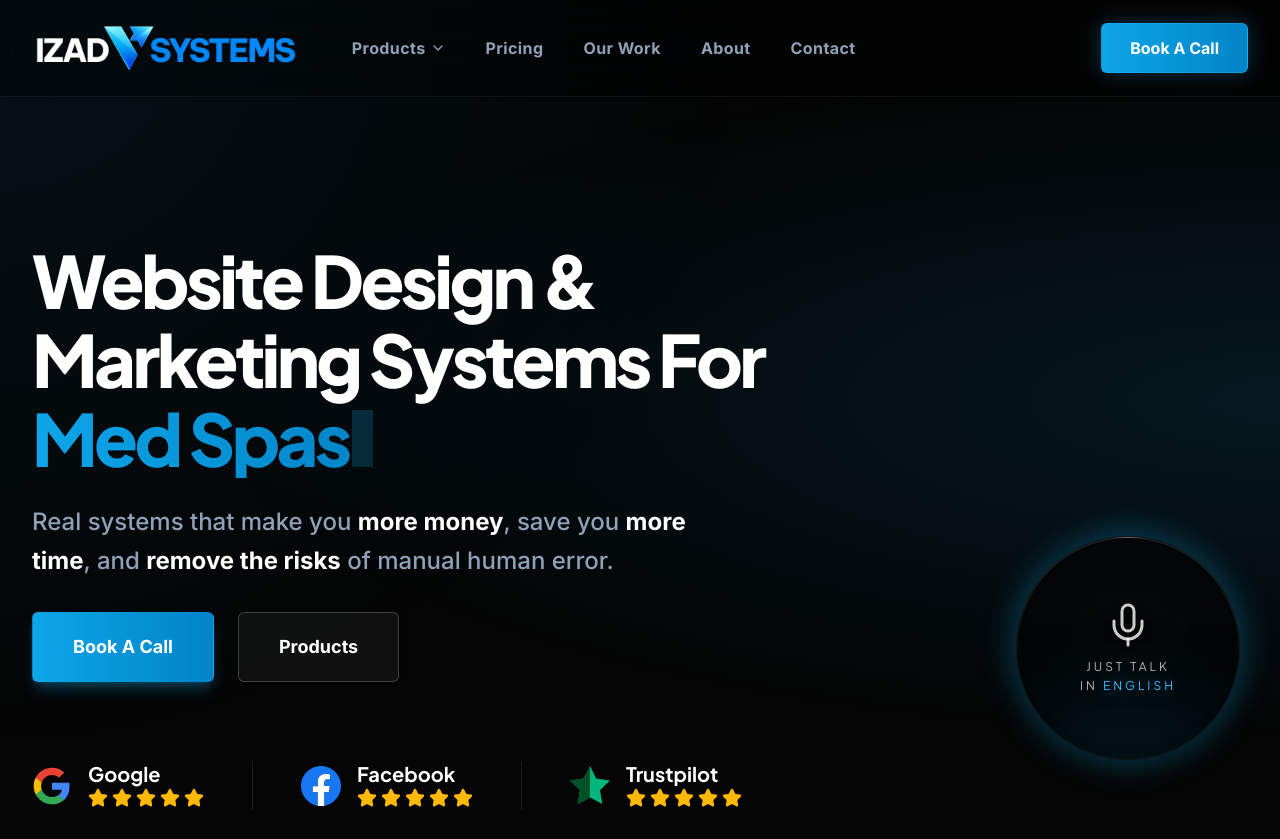
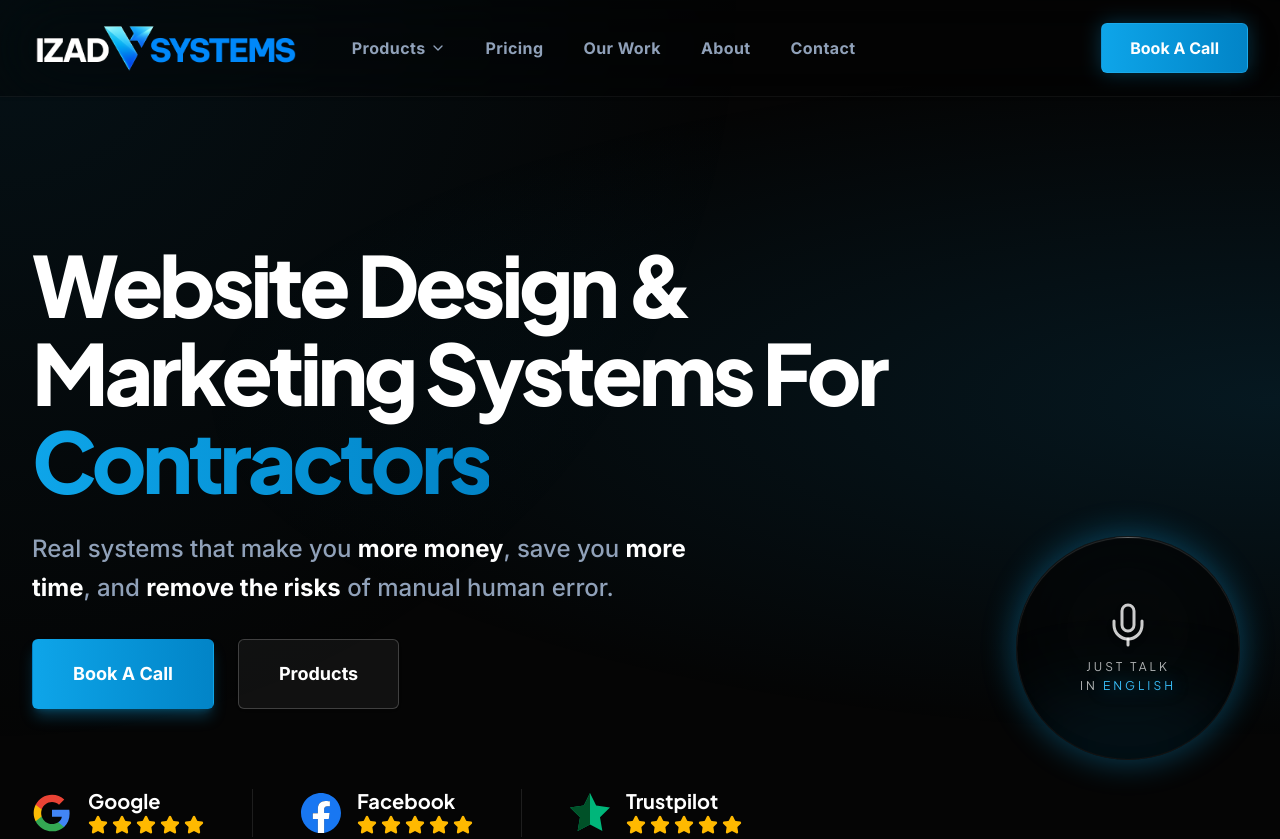
Before and after one commit to MarcelAIG/IZAD-SYSTEMS, a React (Vite) app: page / in a window 1280 px wide. Shown: the top 839 px of the page. Built offline with nearby package versions, Linux system fonts and the light colour scheme.

Commit message:
last last ones

```diff
--- a/src/components/Hero.tsx
+++ b/src/components/Hero.tsx
@@ -1,87 +1,7 @@
 import { motion } from 'motion/react';
 import { ArrowRight } from 'lucide-react';
 import { Link } from 'react-router-dom';
-import { useState, useEffect } from 'react';
 import { TrustedBy } from './TrustedBy';
-
-const TypewriterOnce = ({ text, delay = 0 }: { text: string, delay?: number }) => {
-  const characters = text.split("");
-  return (
-    <span className="inline-block whitespace-pre-wrap">
-      {characters.map((char, index) => (
-        <motion.span
-          key={index}
-          initial={{ opacity: 0 }}
-          animate={{ opacity: 1 }}
-          transition={{ duration: 0.015, delay: delay + index * 0.015 }}
-        >
-          {char}
-        </motion.span>
-      ))}
-    </span>
-  );
-};
-
-const TypewriterLoop = ({ phrasesList, delayStart = 0 }: { phrasesList: string[], delayStart?: number }) => {
-  const [text, setText] = useState("");
-  const [isDeleting, setIsDeleting] = useState(false);
-  const [loopNum, setLoopNum] = useState(0);
-  const [typingSpeed, setTypingSpeed] = useState(150);
-  const [hasStarted, setHasStarted] = useState(false);
-
-  // Initial delay before the loop starts
-  useEffect(() => {
-    const timer = setTimeout(() => {
-      setHasStarted(true);
-    }, delayStart * 1000);
-    return () => clearTimeout(timer);
-  }, [delayStart]);
-
-  useEffect(() => {
-    if (!hasStarted) return;
-
-    const timer = setTimeout(() => {
-      const i = loopNum % phrasesList.length;
-      const fullText = phrasesList[i];
-
-      setText(
-        isDeleting
-          ? fullText.substring(0, text.length - 1)
-          : fullText.substring(0, text.length + 1)
-      );
-
-      // Speed configuration:
-      // Typing is faster (40ms), Deleting is very fast (20ms)
-      setTypingSpeed(isDeleting ? 20 : 40);
-
-      if (!isDeleting && text === fullText) {
-        // Pause at the end of the typed word for 2.5 seconds
-        setTimeout(() => setIsDeleting(true), 2500);
-      } else if (isDeleting && text === "") {
-        // Pause briefly before typing the next word
-        setIsDeleting(false);
-        setLoopNum(loopNum + 1);
-        setTypingSpeed(300);
-      }
-    }, typingSpeed);
-
-    return () => clearTimeout(timer);
-  }, [text, isDeleting, loopNum, typingSpeed, hasStarted]);
-
-  return (
-    <span className="inline">
-      {text}
-      {hasStarted && (
-        <motion.span
-          initial={{ opacity: 0 }}
-          animate={{ opacity: [0, 1, 0] }}
-          transition={{ repeat: Infinity, duration: 0.8 }}
-          className="inline-block w-[0.4ch] h-[0.8em] bg-brand-500 ml-1 align-baseline"
-        />
-      )}
-    </span>
-  );
-};
 
 export function Hero() {
   return (
@@ -91,13 +11,10 @@ export function Hero() {
 
 
         <div className="text-left max-w-4xl flex flex-col items-start mt-8 relative z-10">
-          <h1 className="text-5xl md:text-6xl lg:text-7xl font-extrabold tracking-tighter text-white mb-6 leading-[1.1] font-display min-h-[3em] md:min-h-[2.2em]">
+          <h1 className="text-6xl md:text-[4.25rem] lg:text-[5.25rem] font-extrabold tracking-tighter text-white mb-6 leading-[1.05] font-display">
             Website Design & Marketing Systems For <br className="hidden lg:block" />
             <span className="text-transparent bg-clip-text bg-gradient-to-r from-brand-500 to-brand-600 inline-block mt-2 lg:mt-0">
-              <TypewriterLoop
-                phrasesList={["Contractors", "Med Spas", "Dental clinics", "Beauty salons"]}
-                delayStart={0.2}
-              />
+              Contractors
             </span>
           </h1>
 
--- a/src/components/Navbar.tsx
+++ b/src/components/Navbar.tsx
@@ -1,4 +1,4 @@
-import { Menu, X, ArrowRight, ChevronDown, Globe, MessageSquare, Calendar } from 'lucide-react';
+import { Menu, X, ArrowRight, ChevronDown, Monitor, PhoneForwarded, Inbox, Smartphone, Search, Star, BarChart, ClipboardCheck } from 'lucide-react';
 import { useState } from 'react';
 import { Link, useLocation } from 'react-router-dom';
 
@@ -7,6 +7,17 @@ export function Navbar() {
   const location = useLocation();
 
   const isActive = (path: string) => location.pathname === path;
+
+  const productItems = [
+    { title: "Functional Website", desc: "Get a lead-generating Website in just days", icon: Monitor, href: "/products/website" },
+    { title: "Missed Call Text Back", desc: "Automatically text back missed calls", icon: PhoneForwarded, href: "/products/missed-call" },
+    { title: "All-In-One Inbox", desc: "Get all your messages in one place", icon: Inbox, href: "/products/inbox" },
+    { title: "Business Phone", desc: "Separate business and personal", icon: Smartphone, href: "/products/phone" },
+    { title: "Local SEO", desc: "Actually get found on Google", icon: Search, href: "/products/seo" },
+    { title: "5-Star Magic Review Funnel", desc: "Get more 5 star reviews and prevent bad ones", icon: Star, href: "/products/reviews" },
+    { title: "One-Click Marketing Campaigns", desc: "Keep your customers thinking about you", icon: BarChart, href: "/products/marketing" },
+    { title: "Automated Lead Follow Up", desc: "Automatically follow up with leads via text", icon: ClipboardCheck, href: "/products/follow-up" },
+  ];
 
   const NavLink = ({ to, children }: { to: string, children: React.ReactNode }) => (
     <Link
@@ -40,38 +51,25 @@ export function Navbar() {
                 </button>
 
                 <div className="absolute top-full left-0 pt-6 opacity-0 translate-y-2 pointer-events-none group-hover:opacity-100 group-hover:translate-y-0 group-hover:pointer-events-auto transition-all duration-300">
-                  <div className="bg-black/95 backdrop-blur-xl border border-white/10 rounded-md shadow-2xl p-2 w-[320px]">
+                  <div className="bg-[var(--color-bg-light)] rounded-xl shadow-[0_10px_40px_-10px_rgba(0,0,0,0.5)] p-4 w-[700px] border border-white/10">
+                    <div className="px-3 pb-3 mb-2 border-b border-white/10 text-sm font-bold text-white tracking-wide">
+                      Systems & Features
+                    </div>
+                    <div className="grid grid-cols-2 gap-x-2 gap-y-1">
 
-                    <Link to="/products/starter" className="flex items-start gap-3 p-3 rounded-md hover:bg-white/5 transition-colors group/item">
-                      <div className="w-10 h-10 rounded-lg bg-brand-500/10 flex items-center justify-center shrink-0 group-hover/item:bg-brand-500/20 transition-colors text-brand-500">
-                        <Globe className="w-5 h-5" />
+                      {productItems.map((item, idx) => (
+                        <Link key={idx} to={item.href} className="flex items-start gap-4 p-3 rounded-xl hover:bg-white/5 transition-all group/item border border-transparent hover:border-white/5">
+                          <div className="w-12 h-12 rounded-xl bg-brand-500/10 flex items-center justify-center shrink-0 text-brand-400 group-hover/item:bg-brand-500/20 group-hover/item:scale-105 transition-all duration-300">
+                            <item.icon className="w-6 h-6" strokeWidth={1.5} />
                           </div>
                           <div>
-                        <div className="text-white font-bold text-sm mb-0.5">Starter Package</div>
-                        <div className="text-slate-400 text-xs">Essential foundation for growth</div>
+                            <div className="text-white font-bold text-base mb-0.5 group-hover/item:text-brand-400 transition-colors">{item.title}</div>
+                            <div className="text-slate-400 text-sm leading-snug">{item.desc}</div>
                           </div>
                         </Link>
+                      ))}
 
-                    <Link to="/products/professional" className="flex items-start gap-3 p-3 rounded-md hover:bg-white/5 transition-colors group/item">
-                      <div className="w-10 h-10 rounded-md bg-brand-500/10 flex items-center justify-center shrink-0 group-hover/item:bg-brand-500/20 transition-colors text-brand-500">
-                        <MessageSquare className="w-5 h-5" />
                     </div>
-                      <div>
-                        <div className="text-white font-bold text-sm mb-0.5">Professional Package</div>
-                        <div className="text-slate-400 text-xs">Automation and lead generation</div>
-                      </div>
-                    </Link>
-
-                    <Link to="/products/maximum" className="flex items-start gap-3 p-3 rounded-md hover:bg-white/5 transition-colors group/item">
-                      <div className="w-10 h-10 rounded-md bg-brand-500/10 flex items-center justify-center shrink-0 group-hover/item:bg-brand-500/20 transition-colors text-brand-500">
-                        <Calendar className="w-5 h-5" />
-                      </div>
-                      <div>
-                        <div className="text-white font-bold text-sm mb-0.5">Maximum Package</div>
-                        <div className="text-slate-400 text-xs">Full automation with AI</div>
-                      </div>
-                    </Link>
-
                   </div>
                 </div>
               </div>
@@ -108,24 +106,14 @@ export function Navbar() {
             <div className="space-y-1 bg-white/5 rounded-md p-2 border border-white/5">
               <div className={`block px-2 pt-2 pb-3 text-lg font-bold ${location.pathname.startsWith('/products') ? 'text-brand-500' : 'text-slate-300'}`}>Products</div>
               <div className="space-y-1">
-                <Link to="/products/starter" onClick={() => setIsOpen(false)} className="flex items-center gap-3 p-3 rounded-md hover:bg-white/5 transition-colors">
+                {productItems.map((item, idx) => (
+                  <Link key={idx} to={item.href} onClick={() => setIsOpen(false)} className="flex items-center gap-3 p-3 rounded-md hover:bg-white/5 transition-colors">
                     <div className="w-8 h-8 rounded-md bg-brand-500/20 flex items-center justify-center shrink-0 text-brand-500">
-                    <Globe className="w-4 h-4" />
+                      <item.icon className="w-4 h-4" />
                     </div>
-                  <span className="text-slate-200 font-bold text-base">Starter Package</span>
+                    <span className="text-slate-200 font-bold text-base">{item.title}</span>
                   </Link>
-                <Link to="/products/professional" onClick={() => setIsOpen(false)} className="flex items-center gap-3 p-3 rounded-md hover:bg-white/5 transition-colors">
-                  <div className="w-8 h-8 rounded-md bg-brand-500/20 flex items-center justify-center shrink-0 text-brand-500">
-                    <MessageSquare className="w-4 h-4" />
-                  </div>
-                  <span className="text-slate-200 font-bold text-base">Professional Package</span>
-                </Link>
-                <Link to="/products/maximum" onClick={() => setIsOpen(false)} className="flex items-center gap-3 p-3 rounded-md hover:bg-white/5 transition-colors">
-                  <div className="w-8 h-8 rounded-md bg-brand-500/20 flex items-center justify-center shrink-0 text-brand-500">
-                    <Calendar className="w-4 h-4" />
-                  </div>
-                  <span className="text-slate-200 font-bold text-base">Maximum Package</span>
-                </Link>
+                ))}
               </div>
             </div>
 
```
Lines whose indentation alone changed are shown as unchanged.
